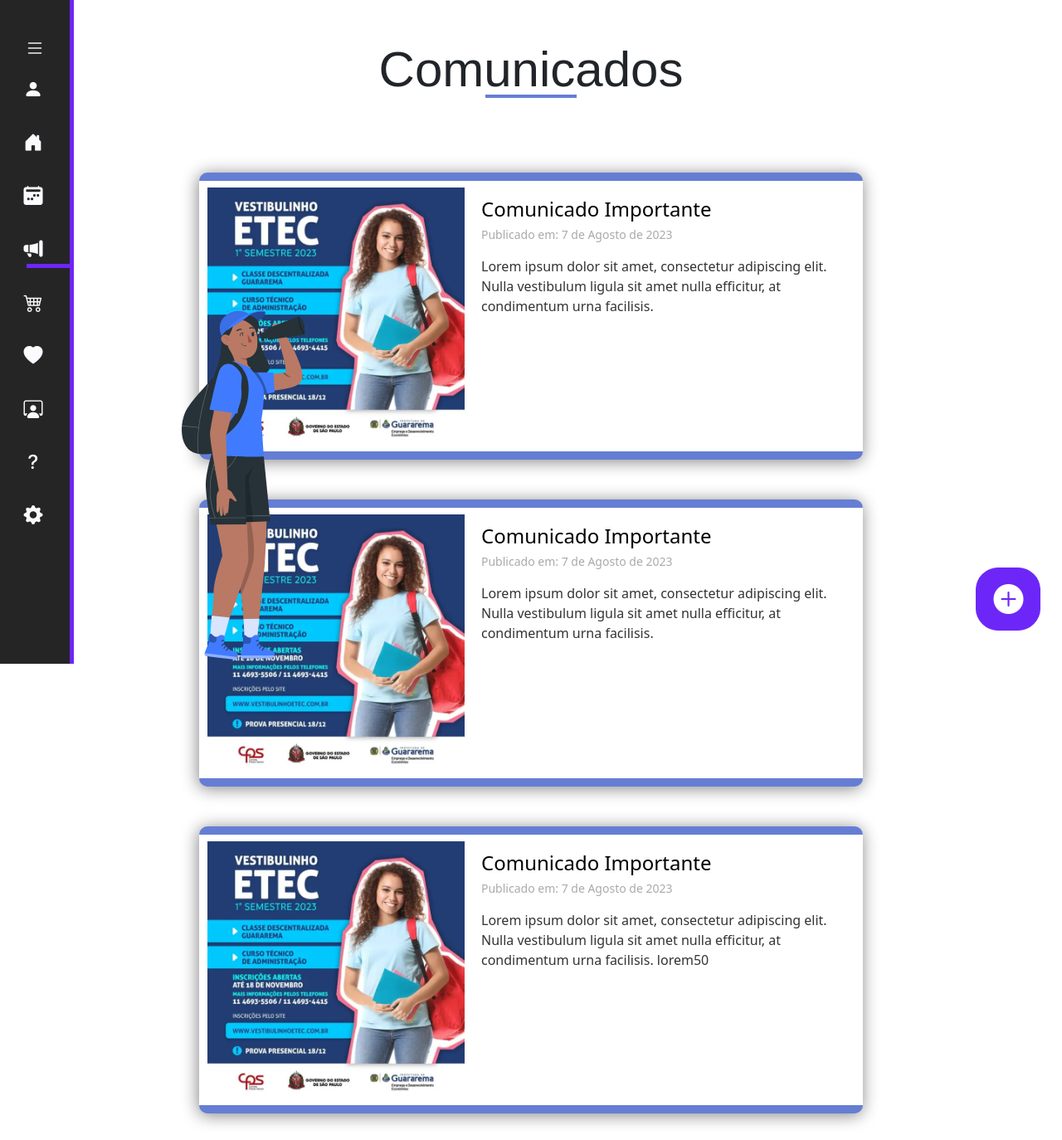
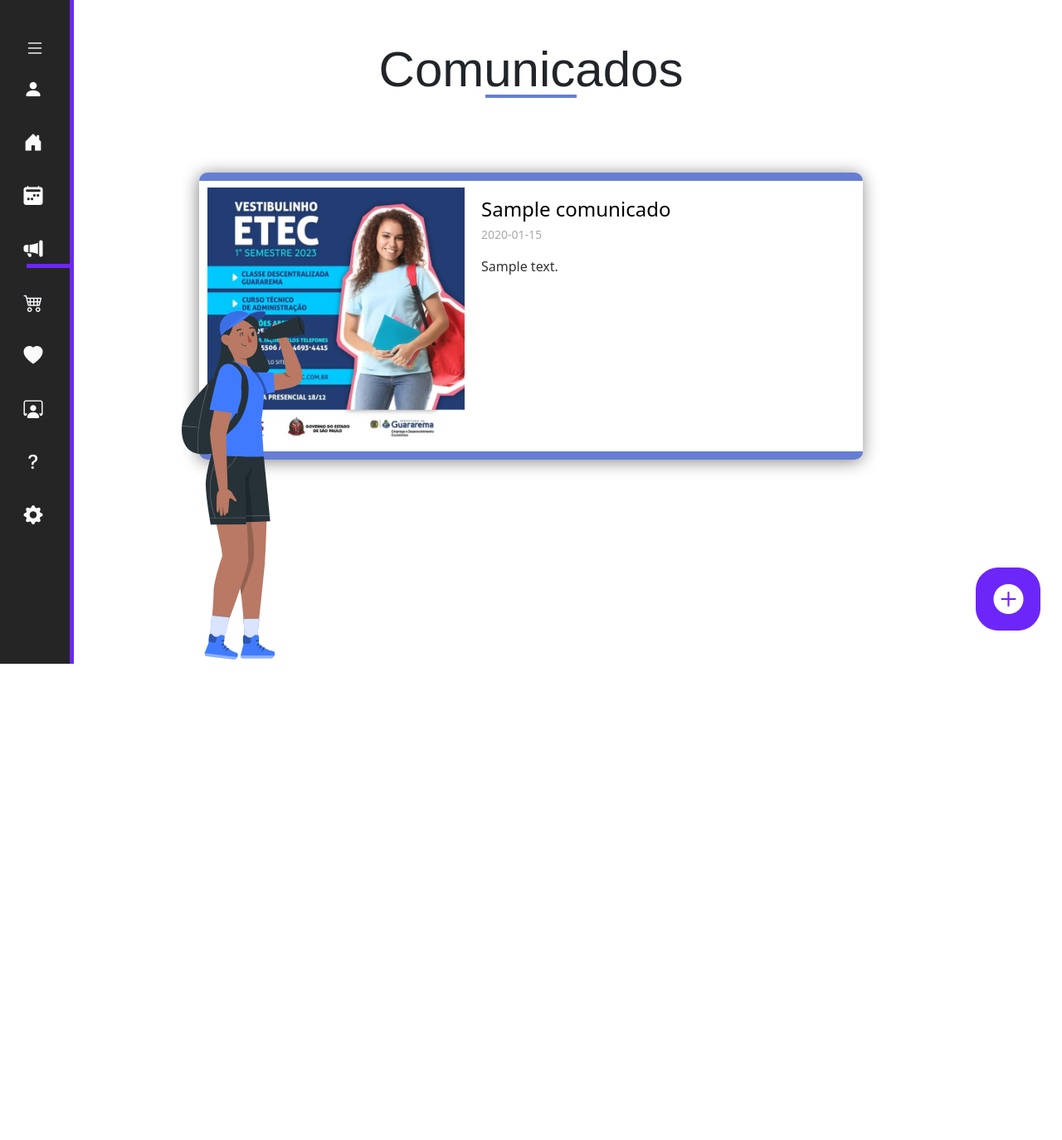
Before and after one commit to amalia-coelho/tcc_agenday, a PHP site: page /comunicados.php in a window 1280 px wide. Shown: the whole page at 83% size. After the commit the page ends 800 px from the top, so only its background shows below. Run offline with PHP 8.4, Linux system fonts and the light colour scheme; the visitor is signed in with stand-in values (Sample User, id 1); tables that the repository leaves empty hold one stand-in row (values such as "Sample post"); some web fonts are replaced.

Commit message:
registros do banco
Agora os comunicados exibidos são direto do banco

```diff
--- a/comunicados.php
+++ b/comunicados.php
@@ -15,20 +15,13 @@
 		<link rel="stylesheet" href="css/comunicado.css">
 		<link rel="stylesheet" href="css/menu.css">
 
+		<link href="https://cdn.jsdelivr.net/npm/bootstrap@5.3.1/dist/css/bootstrap.min.css" rel="stylesheet" integrity="sha384-4bw+/aepP/YC94hEpVNVgiZdgIC5+VKNBQNGCHeKRQN+PtmoHDEXuppvnDJzQIu9" crossorigin="anonymous">
 
-  <link href="https://cdn.jsdelivr.net/npm/bootstrap@5.3.1/dist/css/bootstrap.min.css" rel="stylesheet"
-    integrity="sha384-4bw+/aepP/YC94hEpVNVgiZdgIC5+VKNBQNGCHeKRQN+PtmoHDEXuppvnDJzQIu9" crossorigin="anonymous">
-
-  <link rel="stylesheet" href="https://cdnjs.cloudflare.com/ajax/libs/font-awesome/6.4.0/css/brands.min.css"
-    integrity="sha512-9YHSK59/rjvhtDcY/b+4rdnl0V4LPDWdkKceBl8ZLF5TB6745ml1AfluEU6dFWqwDw9lPvnauxFgpKvJqp7jiQ=="
-    crossorigin="anonymous" referrerpolicy="no-referrer" />
+		<link rel="stylesheet" href="https://cdnjs.cloudflare.com/ajax/libs/font-awesome/6.4.0/css/brands.min.css" integrity="sha512-9YHSK59/rjvhtDcY/b+4rdnl0V4LPDWdkKceBl8ZLF5TB6745ml1AfluEU6dFWqwDw9lPvnauxFgpKvJqp7jiQ==" crossorigin="anonymous" referrerpolicy="no-referrer" />
   	<!-- /css -->
 
   <!-- js -->
   	<script src="https://unpkg.com/scrollreveal"></script>
-  <script>
-
-  </script>
   <!-- /js -->
   <title>Dúvidas</title>
 </head>
@@ -37,7 +30,6 @@
 	<!-- INICIO DA DUVIDA!! -->
 	<section class="-container">
 		<!-- INICIO MENU  -->
-
 		<nav class="menu-lateral">
 		<div class="btn-expandir">
 			<i class="bi bi-list" id="btn-exp"></i>
@@ -105,55 +97,34 @@
 			<div class="comuni">
 				<h1>Comunicados</h1>
 			</div>
+			<?php
+				include('php/conexao.php');
+
+				$sql = "SELECT * FROM tb_comunicado";
+
+				foreach ($conn->query($sql) as $item){?>
 					<section class="comunicado horizontal">
 						<div class="comunicado-image">
-        <img src="img/foto.webp" alt="Comunicado Importante">
+							<img src="img/foto.webp" alt="Imagem do comunicado">
 						</div>
 						<div class="comunicado-content">
 							<div class="comunicado-header">
-          <h2>Comunicado Importante</h2>
-          <p class="date">Publicado em: 7 de Agosto de 2023</p>
+								<h2><?php echo $item['nm_titulo'];?></h2>
+								<p class="date"><?php echo $item['dt_postagem'];?></p>
 							</div>
-        <p class="comunicado-text">Lorem ipsum dolor sit amet, consectetur adipiscing elit. Nulla vestibulum ligula sit
-          amet nulla efficitur, at condimentum urna facilisis.</p>
+							<p class="comunicado-text"><?php echo $item['ds_descricao'];?></p>
 						</div>
-
 					</section>
-    <section class="comunicado horizontal mt-5">
-      <div class="comunicado-image">
-        <img src="img/foto.webp" alt="Comunicado Importante">
-      </div>
-      <div class="comunicado-content">
-        <div class="comunicado-header">
-          <h2>Comunicado Importante</h2>
-          <p class="date">Publicado em: 7 de Agosto de 2023</p>
-        </div>
-        <p class="comunicado-text">Lorem ipsum dolor sit amet, consectetur adipiscing elit. Nulla vestibulum ligula sit
-          amet nulla efficitur, at condimentum urna facilisis.</p>
-      </div>
-
-    </section>
-    <section class="comunicado horizontal mt-5">
-      <div class="comunicado-image">
-        <img src="img/foto.webp" alt="Comunicado Importante">
-      </div>
-      <div class="comunicado-content">
-        <div class="comunicado-header">
-          <h2>Comunicado Importante</h2>
-          <p class="date">Publicado em: 7 de Agosto de 2023</p>
-        </div>
-        <p class="comunicado-text">Lorem ipsum dolor sit amet, consectetur adipiscing elit. Nulla vestibulum ligula sit
-          amet nulla efficitur, at condimentum urna facilisis. lorem50</p>
-      </div>
-
-    </section>
+				<?php
+				}
+			?>
 
 			<div class="comunicado-img">
 			<img src="img/ecotourism-animate.svg" alt="Figura Inicial" class="comunicado-element">
 			</div>
 
 
-    <!-- incio do modal -->
+			<!-- inicio do modal -->
 			<button type="button" class="btn btn-primary add" data-bs-toggle="modal" data-bs-target="#staticBackdrop">
 				<i class="bi bi-plus-circle-fill"></i> <!-- Ícone de adição -->
 			</button>
@@ -168,7 +139,6 @@
 							<button type="button" class="btn-close close-button" data-bs-dismiss="modal" aria-label="Close"></button>
 						</div>
 						<div class="modal-body">
-            <form>
 							<div class="mb-3">
 								<label for="imageInput" class="form-label">Imagem do Comunicado</label>
 								<div class="input-group">
@@ -206,8 +176,7 @@
 							<label for="productDescription" class="form-label">Descrição</label>
 							<textarea class="form-control" id="productDescription" rows="4"></textarea>
 						</div>
-            </form>
-          </div>
+						<!-- </div> -->
 						<div class="modal-footer">
 							<button type="button" class="btn btn-roxo">Salvar</button>
 							<button type="button" class="btn btn-azul" data-bs-dismiss="modal">Fechar</button>
@@ -215,16 +184,14 @@
 					</div>
 				</div>
 			</div>
-
 			<!-- fim do modal -->
 		</main>
 		<!-- js -->
 			<script src="js/duvidas.js"></script>
 			<script src="js/menu.js"></script>
-  <script src="https://cdn.jsdelivr.net/npm/bootstrap@5.3.1/dist/js/bootstrap.bundle.min.js"
-    integrity="sha384-HwwvtgBNo3bZJJLYd8oVXjrBZt8cqVSpeBNS5n7C8IVInixGAoxmnlMuBnhbgrkm" crossorigin="anonymous">
-  </script>
+			<script src="https://cdn.jsdelivr.net/npm/bootstrap@5.3.1/dist/js/bootstrap.bundle.min.js" integrity="sha384-HwwvtgBNo3bZJJLYd8oVXjrBZt8cqVSpeBNS5n7C8IVInixGAoxmnlMuBnhbgrkm" crossorigin="anonymous"></script>
 			<script src="https://cdn.jsdelivr.net/npm/bootstrap@5.3.0/dist/js/bootstrap.min.js"></script>
+		<!-- /js -->
 	</body>
 
 </html>
```
Lines whose indentation alone changed are shown as unchanged.
